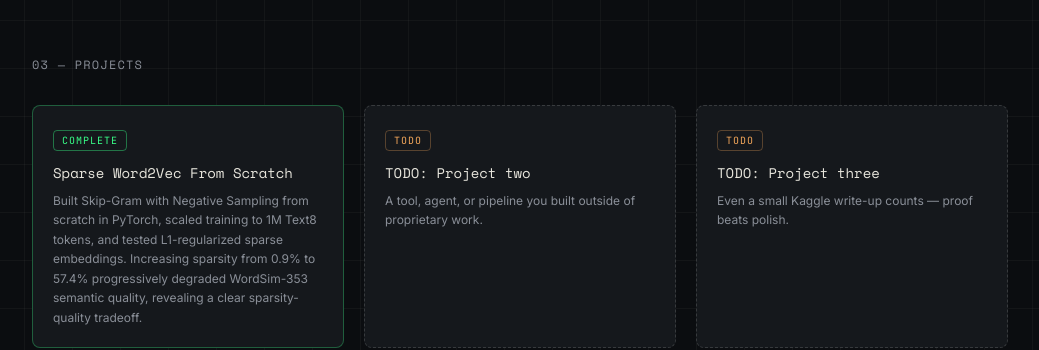
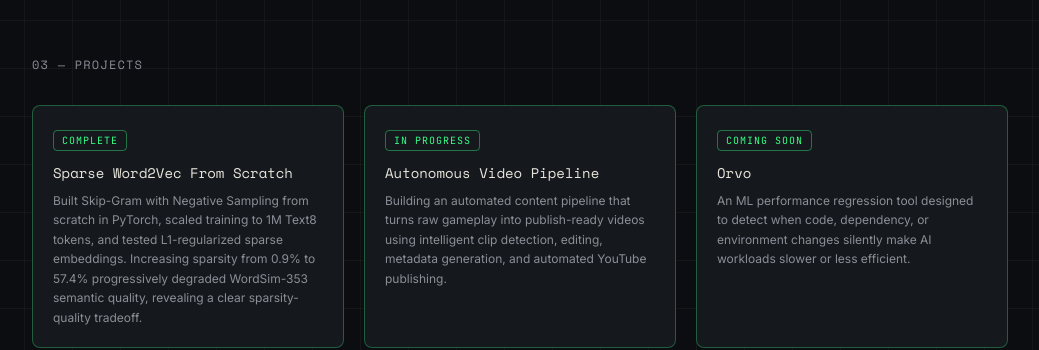
Before and after one commit to e-kemeny/portfolio, a React (Vite) app: page / in a window 1280 px wide. Shown: the part 1180-1530 px from the top of the page, without its empty margins (120-1159 px from the left). Built offline with nearby package versions, Linux system fonts and the light colour scheme; no server answers.

Commit message:
updated cards

```diff
--- a/src/pages/Dev.jsx
+++ b/src/pages/Dev.jsx
@@ -57,8 +57,16 @@ const PROJECTS = [
     tag: "COMPLETE",
     link: "https://github.com/e-kemeny/personal-ai-engineering/tree/main/word2vec",
   },
-  { title: "TODO: Project two", blurb: "A tool, agent, or pipeline you built outside of proprietary work.", tag: "TODO" },
-  { title: "TODO: Project three", blurb: "Even a small Kaggle write-up counts — proof beats polish.", tag: "TODO" },
+  {
+    title: "Autonomous Video Pipeline",
+    blurb: "Building an automated content pipeline that turns raw gameplay into publish-ready videos using intelligent clip detection, editing, metadata generation, and automated YouTube publishing.",
+    tag: "IN PROGRESS",
+  },
+  {
+    title: "Orvo",
+    blurb: "An ML performance regression tool designed to detect when code, dependency, or environment changes silently make AI workloads slower or less efficient.",
+    tag: "COMING SOON",
+  },
 ];
 
 export default function Dev() {
```
Lines whose indentation alone changed are shown as unchanged.
